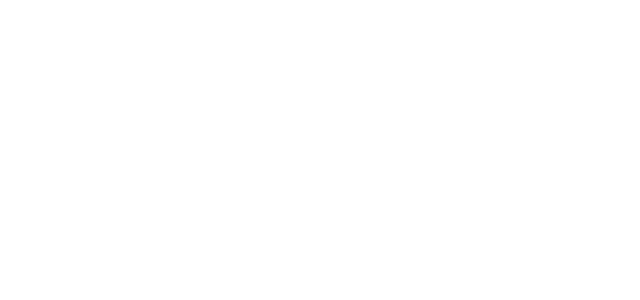
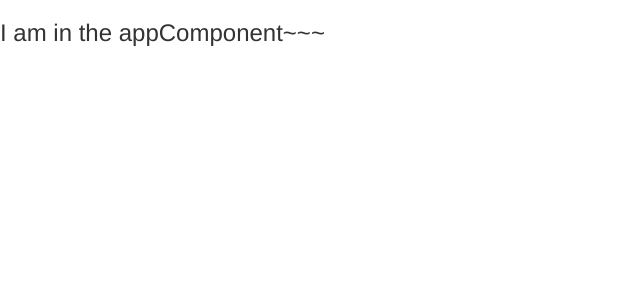
Before and after one commit to thaian161/angular-playground, an Angular app in the folder the-basics/: page / in a window 1280 px wide. Shown: the top 300 px of the page, without its empty margins (0-640 px from the left). Built offline with nearby package versions, Linux system fonts and the light colour scheme.

Commit message:
install bootraps

```diff
--- a/the-basics/src/app/app.component.html
+++ b/the-basics/src/app/app.component.html
@@ -0,0 +1 @@
+<h3>I am in the appComponent~~~</h3>
```
Also changed, not shown: 1 other file (tests, documents, lock files or other folders).
